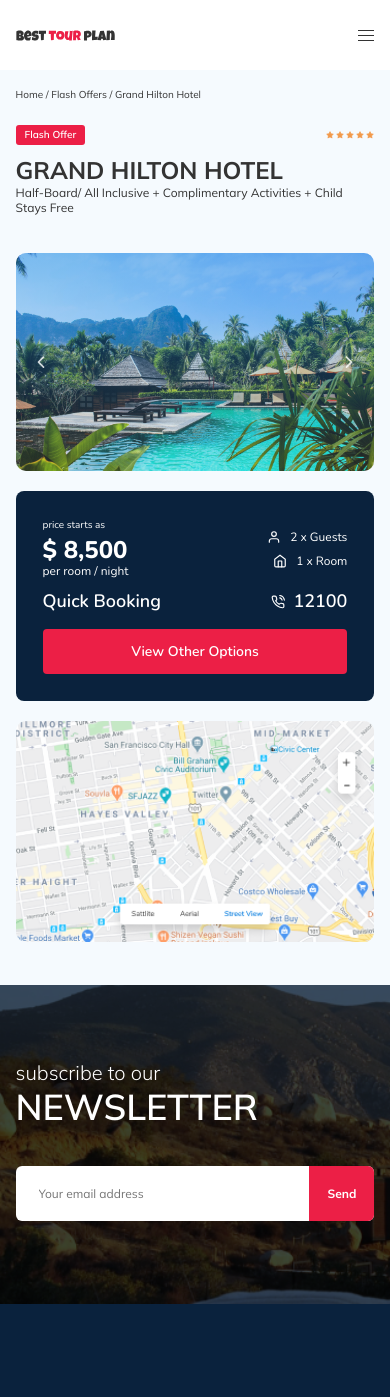
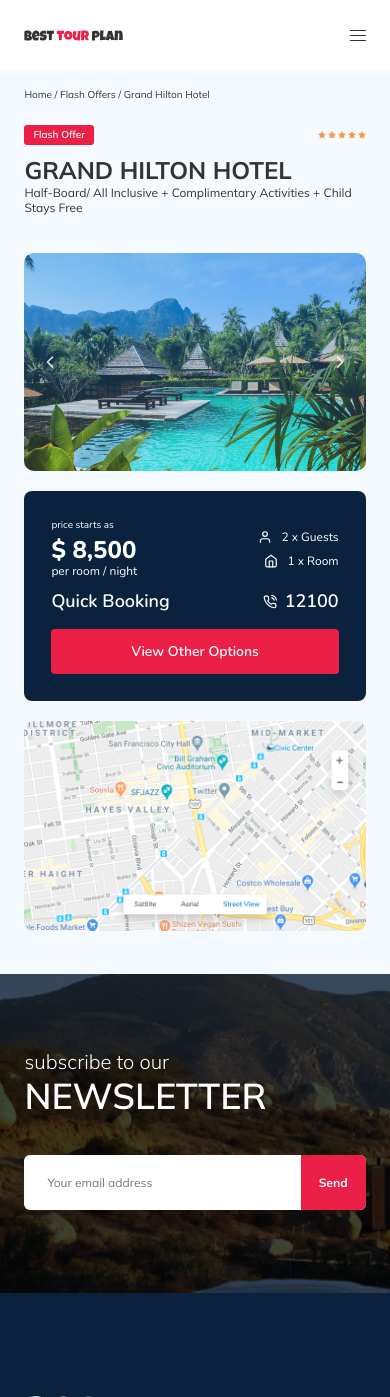
Before and after one commit to hwnd1982/tour-plan, a PHP site: page / in a window 390 px wide. Shown: the top 1397 px of the page. Run offline with PHP 8.4, Linux system fonts and the light colour scheme; grey boxes are pictures that could not be loaded.

Commit message:
fix: corrections made

```diff
--- a/css/style.css
+++ b/css/style.css
@@ -856,6 +856,14 @@ template {
           transform: rotate(180deg);
 }
 
+.slider__img {
+  display: block;
+  height: 100%;
+  width: 100%;
+  -o-object-fit: cover;
+     object-fit: cover;
+}
+
 .slide {
   display: none;
   position: absolute;
@@ -868,16 +876,9 @@ template {
   transition: all 0.5s ease 0s;
 }
 
-.slide__img {
-  display: block;
-  width: 100%;
-  height: 100%;
-  -o-object-fit: cover;
-     object-fit: cover;
-}
-
 .slide.displayed {
   display: block;
+  left: 0;
 }
 
 .slide.next {
@@ -1159,7 +1160,7 @@ template {
 @media (max-width: 767px) {
   .container, .mailing__container {
     max-width: 596px;
-    width: 92%;
+    width: 87.5%;
   }
   .navbar__search, .navbar-menu, .navbar__user {
     display: none;
--- a/sass/_media.sass
+++ b/sass/_media.sass
@@ -64,7 +64,7 @@
 @media (max-width: 767px)
   .container, .mailing__container
     max-width: 596px
-    width: 92%
+    width: 87.5%
   // Блок header
   .navbar
     &__search, &-menu, &__user
--- a/sass/blocks/_slider.sass
+++ b/sass/blocks/_slider.sass
@@ -38,6 +38,11 @@
     fill: inherit
   &__button-icon-next
     transform: rotate(180deg)
+  &__img
+    display: block
+    height: 100%
+    width: 100%
+    object-fit: cover
 .slide
   display: none
   position: absolute
@@ -47,13 +52,9 @@
   left: 0
   z-index: -2
   transition: all 0.5s ease 0s
-  &__img
-    display: block
-    width: 100%
-    height: 100%
-    object-fit: cover
   &.displayed
     display: block
+    left: 0
   &.next
     display: block
     left: 100%
```
Also changed, not shown: 1 other file.
